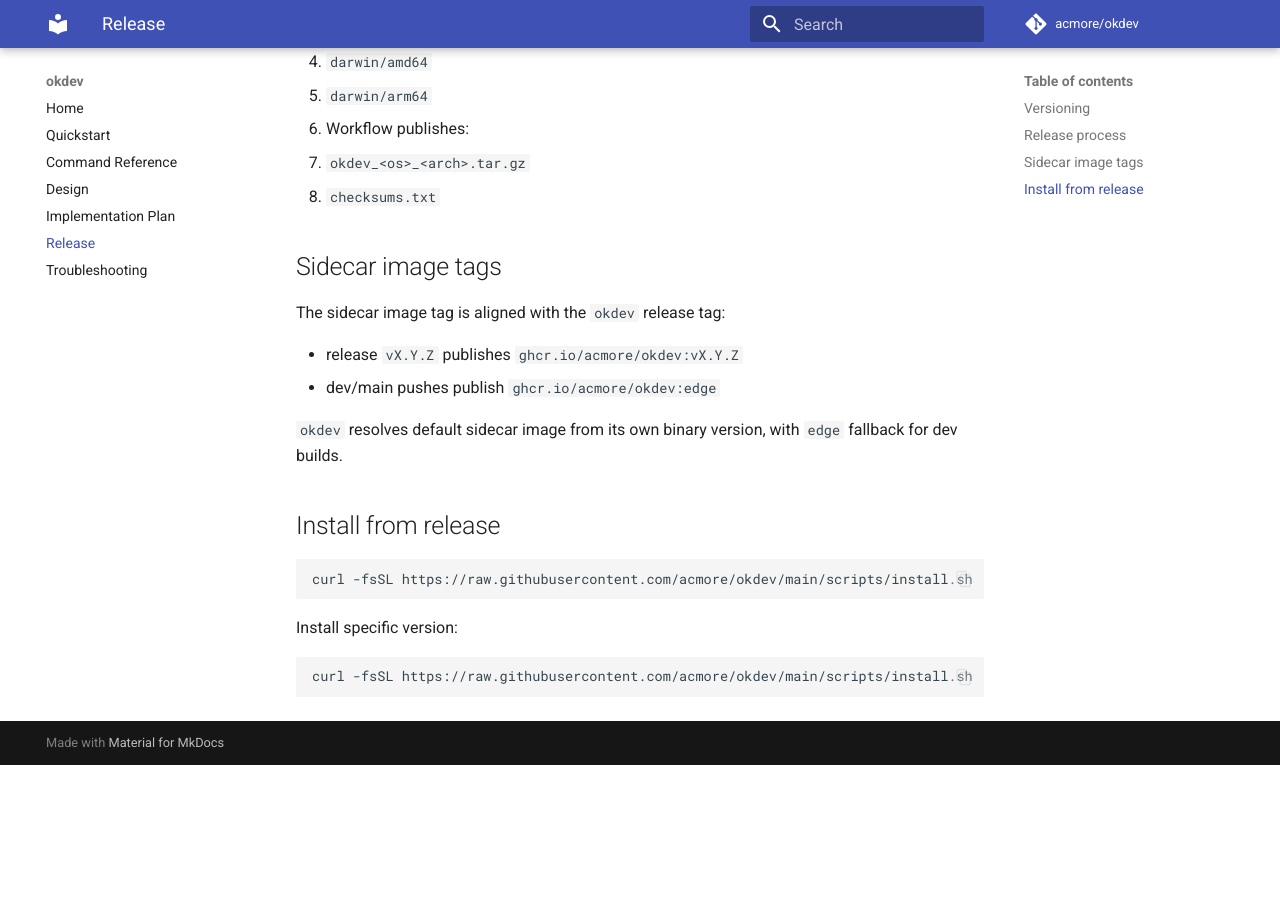
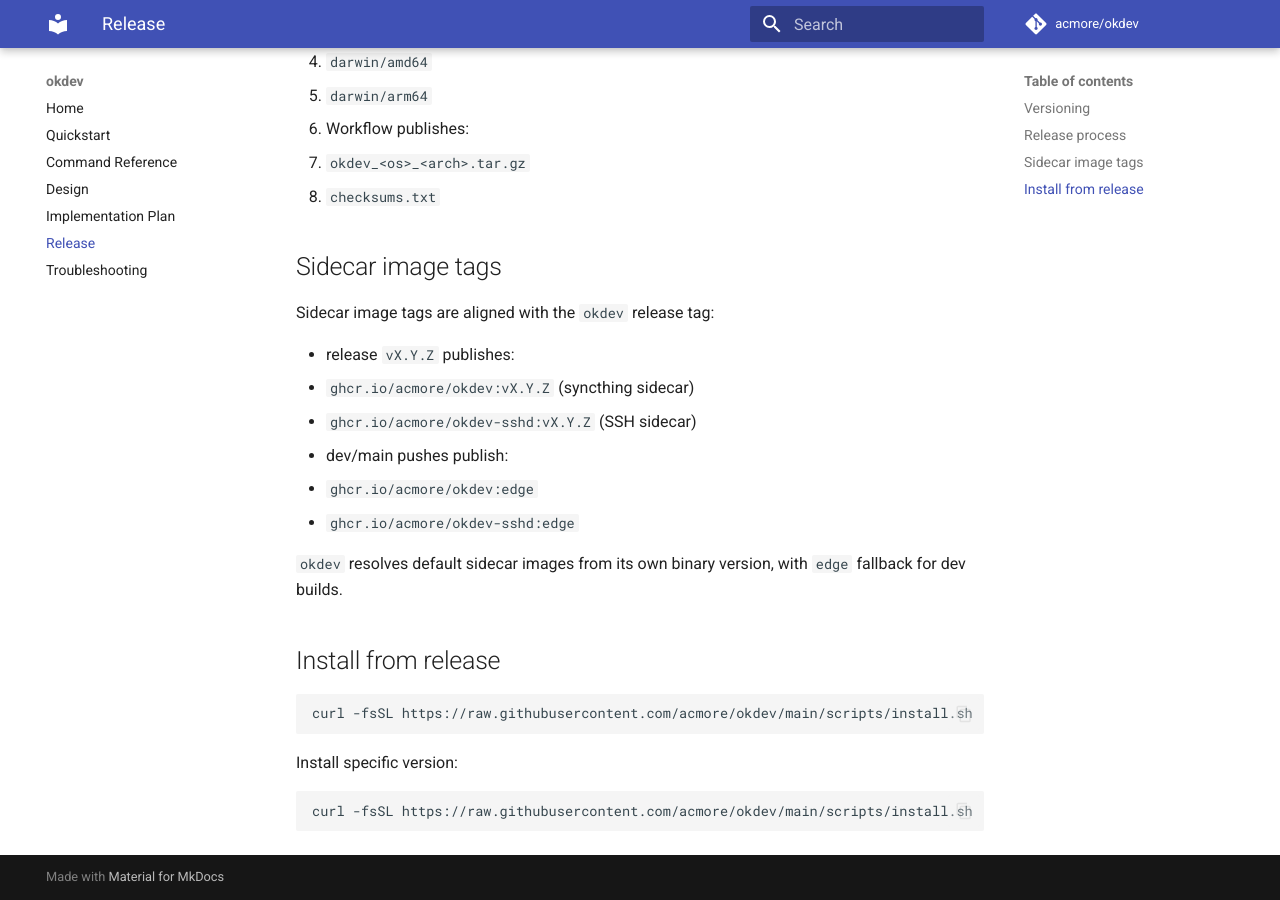
Before and after one commit to acmore/okdev, an MkDocs documentation site: the page built from docs/release.md, in a window 1280 px wide and 900 px high, scrolled down 741 px. Built offline with MkDocs 1.6.1 and Material for MkDocs 9.7.7, drawn with Linux system fonts in a browser that asks for light colours; comment, search, counter and statistics services are not loaded; before the commit the page ends 1506 px from its top, so only the background shows below that.

Commit message:
feat(docs): add ssh sidecar image pipeline and docs

```diff
--- a/docs/release.md
+++ b/docs/release.md
@@ -33,12 +33,16 @@
 
 ## Sidecar image tags
 
-The sidecar image tag is aligned with the `okdev` release tag:
+Sidecar image tags are aligned with the `okdev` release tag:
 
-- release `vX.Y.Z` publishes `ghcr.io/acmore/okdev:vX.Y.Z`
-- dev/main pushes publish `ghcr.io/acmore/okdev:edge`
+- release `vX.Y.Z` publishes:
+  - `ghcr.io/acmore/okdev:vX.Y.Z` (syncthing sidecar)
+  - `ghcr.io/acmore/okdev-sshd:vX.Y.Z` (SSH sidecar)
+- dev/main pushes publish:
+  - `ghcr.io/acmore/okdev:edge`
+  - `ghcr.io/acmore/okdev-sshd:edge`
 
-`okdev` resolves default sidecar image from its own binary version, with `edge` fallback for dev builds.
+`okdev` resolves default sidecar images from its own binary version, with `edge` fallback for dev builds.
 
 ## Install from release
 
```
Also changed, not shown: docs/command-reference.md (+2 -0 lines), docs/okdev-design.md (+11 -7 lines), docs/quickstart.md (+2 -0 lines), docs/troubleshooting.md (+4 -1 lines), infra/sshd/README.md (added, +15 -0 lines), 4 other files.
